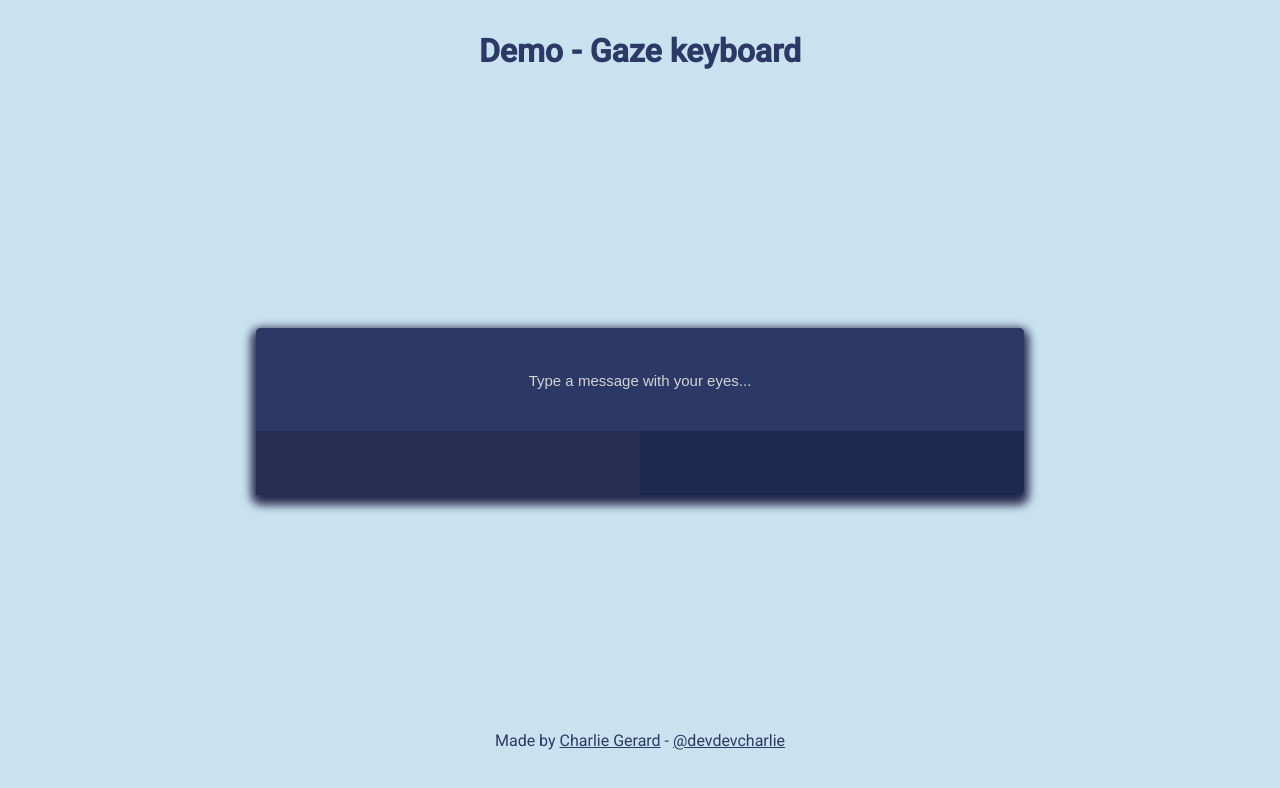
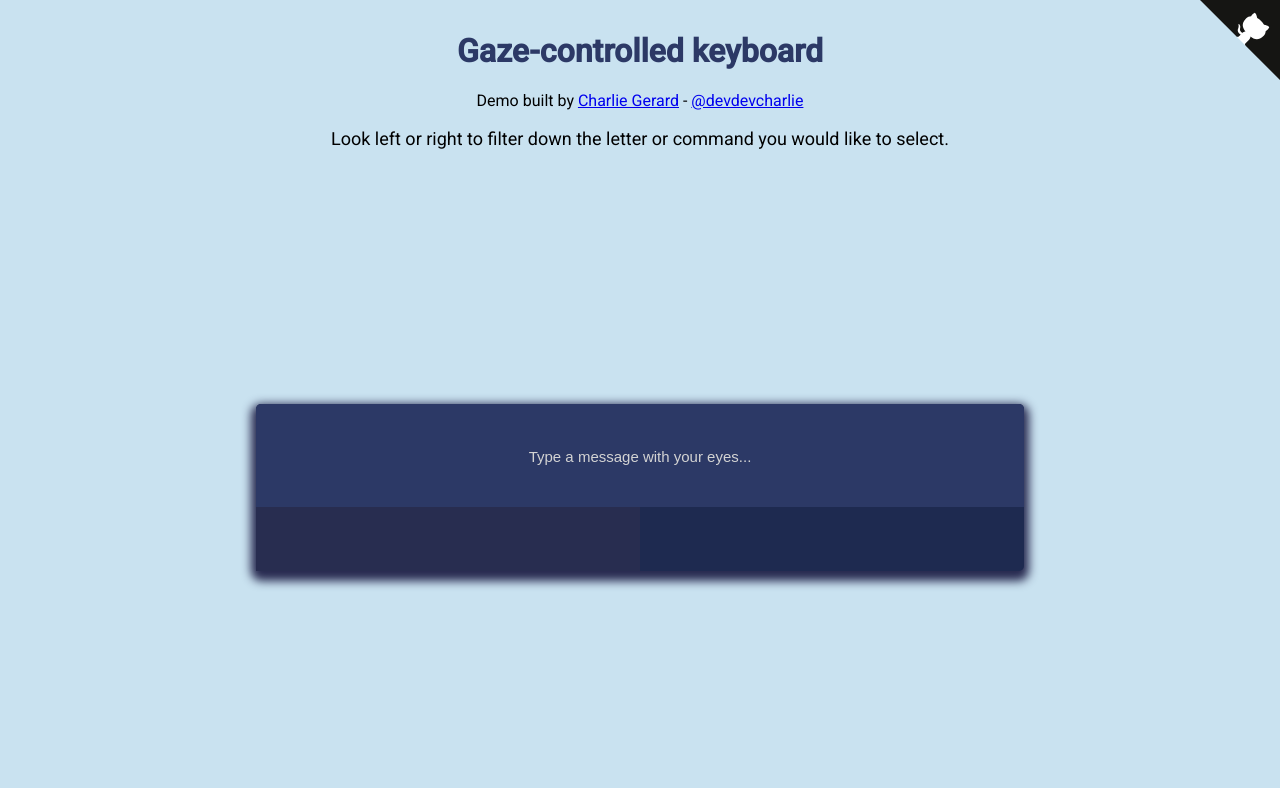
Before and after one commit to charliegerard/gaze-detection, a website: page demos/keyboard/index.html in a window 1280 px wide. Drawn offline with nearby package versions, Linux system fonts and the light colour scheme.

Commit message:
small update

```diff
--- a/demos/keyboard/index.html
+++ b/demos/keyboard/index.html
@@ -12,7 +12,62 @@
     <link rel="stylesheet" href="styles.css" />
   </head>
   <body>
-    <h1>Demo - Gaze keyboard</h1>
+    <a
+      href="https://your-url"
+      class="github-corner"
+      aria-label="View source on GitHub"
+      ><svg
+        width="80"
+        height="80"
+        viewBox="0 0 250 250"
+        style="
+          fill: #151513;
+          color: #fff;
+          position: absolute;
+          top: 0;
+          border: 0;
+          right: 0;
+        "
+        aria-hidden="true"
+      >
+        <path d="M0,0 L115,115 L130,115 L142,142 L250,250 L250,0 Z"></path>
+        <path
+          d="M128.3,109.0 C113.8,99.7 119.0,89.6 119.0,89.6 C122.0,82.7 120.5,78.6 120.5,78.6 C119.2,72.0 123.4,76.3 123.4,76.3 C127.3,80.9 125.5,87.3 125.5,87.3 C122.9,97.6 130.6,101.9 134.4,103.2"
+          fill="currentColor"
+          style="transform-origin: 130px 106px"
+          class="octo-arm"
+        ></path>
+        <path
+          d="M115.0,115.0 C114.9,115.1 118.7,116.5 119.8,115.4 L133.7,101.6 C136.9,99.2 139.9,98.4 142.2,98.6 C133.8,88.0 127.5,74.4 143.8,58.0 C148.5,53.4 154.0,51.2 159.7,51.0 C160.3,49.4 163.2,43.6 171.4,40.1 C171.4,40.1 176.1,42.5 178.8,56.2 C183.1,58.6 187.2,61.8 190.9,65.4 C194.5,69.0 197.7,73.2 200.1,77.6 C213.8,80.2 216.3,84.9 216.3,84.9 C212.7,93.1 206.9,96.0 205.4,96.6 C205.1,102.4 203.0,107.8 198.3,112.5 C181.9,128.9 168.3,122.5 157.7,114.1 C157.9,116.9 156.7,120.9 152.7,124.9 L141.0,136.5 C139.8,137.7 141.6,141.9 141.8,141.8 Z"
+          fill="currentColor"
+          class="octo-body"
+        ></path></svg
+    ></a>
+
+    <h1>Gaze-controlled keyboard</h1>
+    <section class="info">
+      <p>
+        Demo built by
+        <a
+          href="https://charliegerard.dev"
+          target="_blank"
+          rel="noopener noreferrer"
+          >Charlie Gerard</a
+        >
+        -
+        <a
+          href="https://twitter.com/devdevcharlie"
+          target="_blank"
+          rel="noopener noreferrer"
+          >@devdevcharlie</a
+        >
+      </p>
+      <p class="instruction">
+        Look left or right to filter down the letter or command you would like
+        to select.
+      </p>
+    </section>
+
     <main>
       <div id="main">
         <video
@@ -40,23 +95,6 @@
       </div>
     </main>
 
-    <footer>
-      Made by
-      <a
-        href="https://charliegerard.dev"
-        target="_blank"
-        rel="noopener noreferrer"
-        >Charlie Gerard</a
-      >
-      -
-      <a
-        href="https://twitter.com/devdevcharlie"
-        target="_blank"
-        rel="noopener noreferrer"
-        >@devdevcharlie</a
-      >
-    </footer>
-
     <script src="index.js"></script>
   </body>
 </html>
--- a/demos/keyboard/styles.css
+++ b/demos/keyboard/styles.css
@@ -13,6 +13,14 @@
   height: 80%;
   align-items: center;
   justify-content: center;
+}
+
+.info {
+  text-align: center;
+}
+
+.instruction {
+  font-size: 18px;
 }
 
 h1 {
@@ -91,3 +99,31 @@
   color: rgb(44, 57, 102);
   cursor: pointer;
 }
+
+/* Github corner */
+
+.github-corner:hover .octo-arm {
+  animation: octocat-wave 560ms ease-in-out;
+}
+@keyframes octocat-wave {
+  0%,
+  100% {
+    transform: rotate(0);
+  }
+  20%,
+  60% {
+    transform: rotate(-25deg);
+  }
+  40%,
+  80% {
+    transform: rotate(10deg);
+  }
+}
+@media (max-width: 500px) {
+  .github-corner:hover .octo-arm {
+    animation: none;
+  }
+  .github-corner .octo-arm {
+    animation: octocat-wave 560ms ease-in-out;
+  }
+}
```
